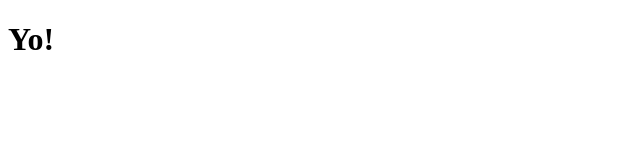
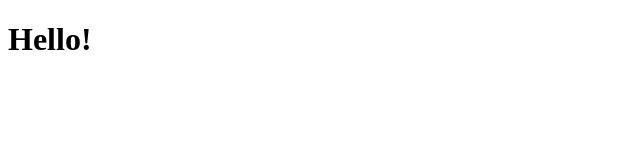
Before and after one commit to Niranjan-Abhilash/GradioTest, a plain HTML site: page index.html in a window 1280 px wide. Shown: the full height of the page, 0-640 px from the left. Drawn offline with Linux system fonts and the light colour scheme.

Commit message:
Update index.html

```diff
--- a/index.html
+++ b/index.html
@@ -6,6 +6,6 @@
     <title>Document</title>
 </head>
 <body>
-    <h1>Yo!</h1>
+    <h1>Hello!</h1>
 </body>
 </html>
```
